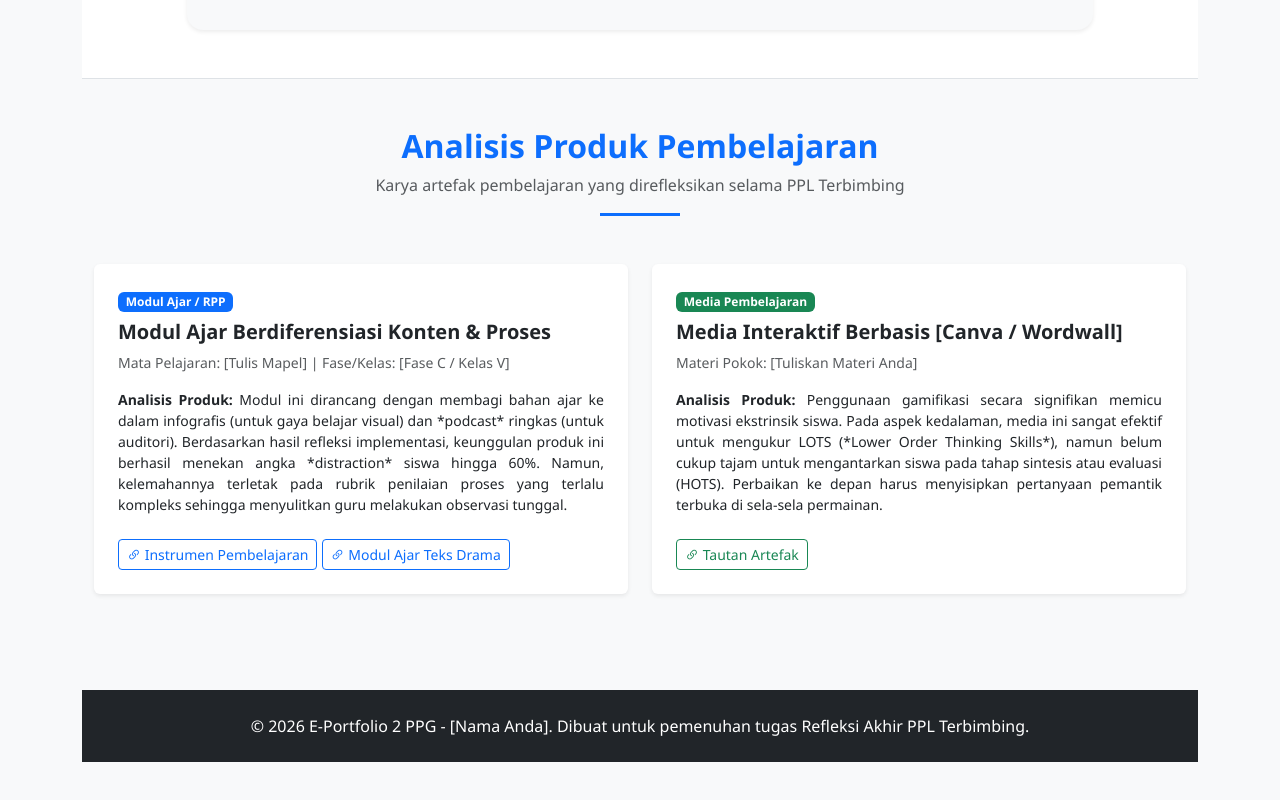
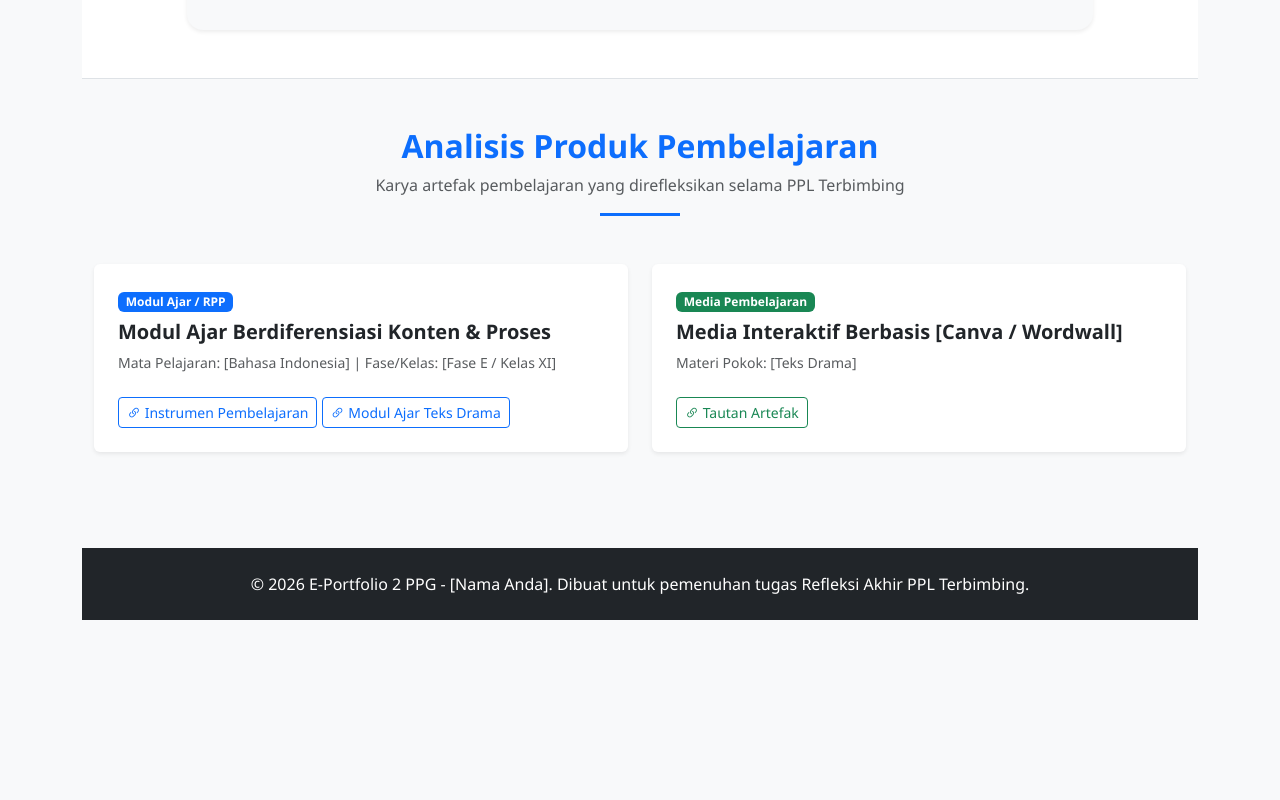
Before and after one commit to alfauzandelcastillo/Portofolio-UAS, a plain HTML site: page index.html in a window 1280 px wide. Shown: the part 2374-3174 px from the top of the page. After the commit the page ends 3042 px from the top, so only its background shows below. Drawn offline with nearby package versions, Linux system fonts and the light colour scheme.

Commit message:
Update index.html

```diff
--- a/index.html
+++ b/index.html
@@ -243,19 +243,10 @@
                                 <div class="card-body p-4">
                                     <span class="badge bg-primary mb-2">Modul Ajar / RPP</span>
                                     <h5 class="fw-bold">Modul Ajar Berdiferensiasi Konten & Proses</h5>
-                                    <p class="text-muted small mb-3">Mata Pelajaran: [Tulis Mapel] | Fase/Kelas: [Fase C
-                                        / Kelas
-                                        V]</p>
+                                    <p class="text-muted small mb-3">Mata Pelajaran: [Bahasa Indonesia] | Fase/Kelas:
+                                        [Fase E
+                                        / Kelas XI]</p>
                                     <p class="text-justify small">
-                                        <strong>Analisis Produk:</strong> Modul ini dirancang dengan membagi bahan ajar
-                                        ke dalam
-                                        infografis (untuk gaya belajar visual) dan *podcast* ringkas (untuk auditori).
-                                        Berdasarkan hasil refleksi implementasi, keunggulan produk ini berhasil menekan
-                                        angka
-                                        *distraction* siswa hingga 60%. Namun, kelemahannya terletak pada rubrik
-                                        penilaian
-                                        proses yang terlalu kompleks sehingga menyulitkan guru melakukan observasi
-                                        tunggal.
                                     </p>
                                     <a href="Assets/Instrumen Penilaian.docx"
                                         class="btn btn-outline-primary btn-sm mt-2"><i class="bi bi-link-45deg"></i>
@@ -273,15 +264,8 @@
                                 <div class="card-body p-4">
                                     <span class="badge bg-success mb-2">Media Pembelajaran</span>
                                     <h5 class="fw-bold">Media Interaktif Berbasis [Canva / Wordwall]</h5>
-                                    <p class="text-muted small mb-3">Materi Pokok: [Tuliskan Materi Anda]</p>
+                                    <p class="text-muted small mb-3">Materi Pokok: [Teks Drama]</p>
                                     <p class="text-justify small">
-                                        <strong>Analisis Produk:</strong> Penggunaan gamifikasi secara signifikan memicu
-                                        motivasi ekstrinsik siswa. Pada aspek kedalaman, media ini sangat efektif untuk
-                                        mengukur
-                                        LOTS (*Lower Order Thinking Skills*), namun belum cukup tajam untuk mengantarkan
-                                        siswa
-                                        pada tahap sintesis atau evaluasi (HOTS). Perbaikan ke depan harus menyisipkan
-                                        pertanyaan pemantik terbuka di sela-sela permainan.
                                     </p>
                                     <a href="Assets/Materi Teks Drama Pengertian, Struktur, Unsur (1).pdf"
                                         class="btn btn-outline-success btn-sm mt-2"><i class="bi bi-link-45deg"></i>
```
